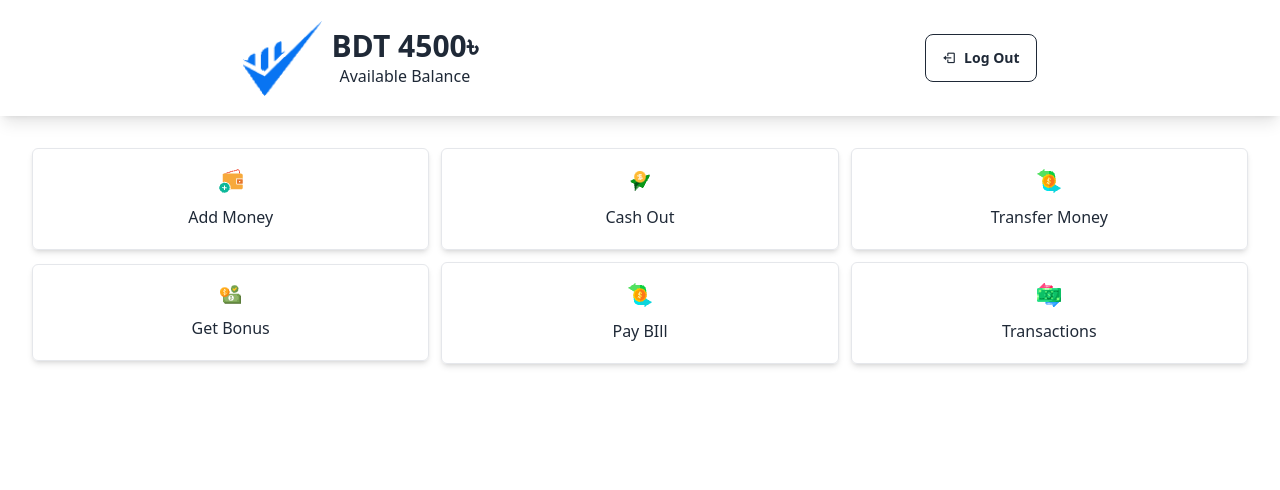
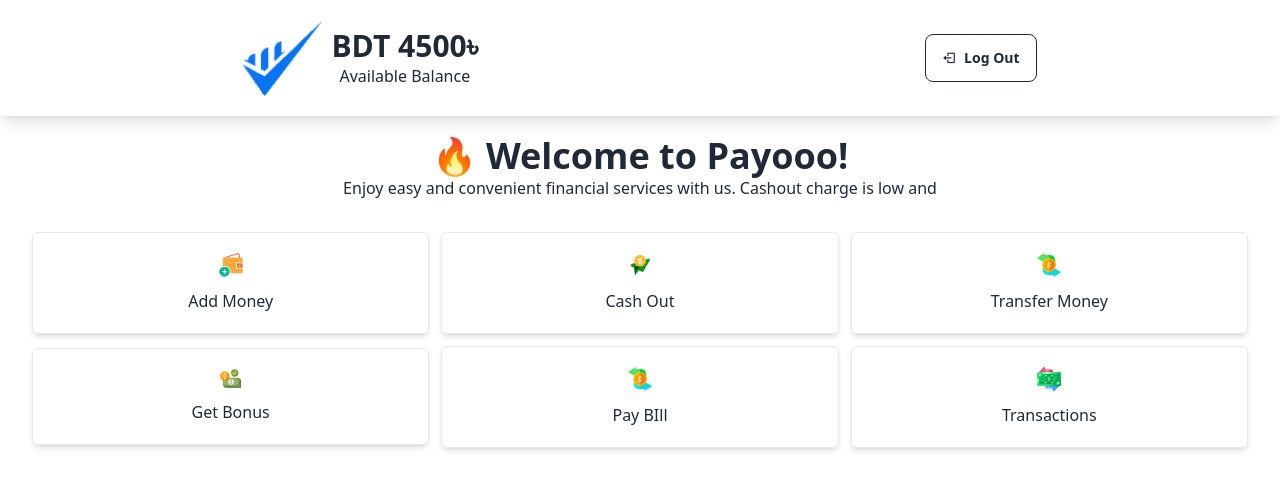
Before and after one commit to TahReEm7/Payoo-Mobile-Banking, a plain HTML site: page homepage.html in a window 1280 px wide. Drawn offline with nearby package versions, Linux system fonts and the light colour scheme.

Commit message:
extra functionality added

```diff
--- a/homepage.html
+++ b/homepage.html
@@ -20,6 +20,10 @@
             </div>
             <button id="logout-btn" class="btn btn-sm md:btn-md btn-outline"><i class='bx bx-log-out'></i> Log Out</button>
         </nav>
+       <div class="flex justify-center items-center text-center flex-col m-5">
+        <h1 class="text-4xl font-bold">🔥 Welcome to Payooo!</h1>
+        <p class="">Enjoy easy and convenient financial services with us. Cashout charge is low and </p>
+       </div>
     </header>
     <main>
         <section class="md:mx-5 grid justify-center items-center grid-cols-2 md:grid-cols-3 grid-rows-2 gap-3 mt-5 p-3">
--- a/script/script.js
+++ b/script/script.js
@@ -19,4 +19,5 @@ document.getElementById("Add-money-btn").addEventListener("click", function(even
     else{
         alert("invalid pin")
     }
+    window.scrollTo({ top: 0, behavior: 'smooth' });
 })
```
